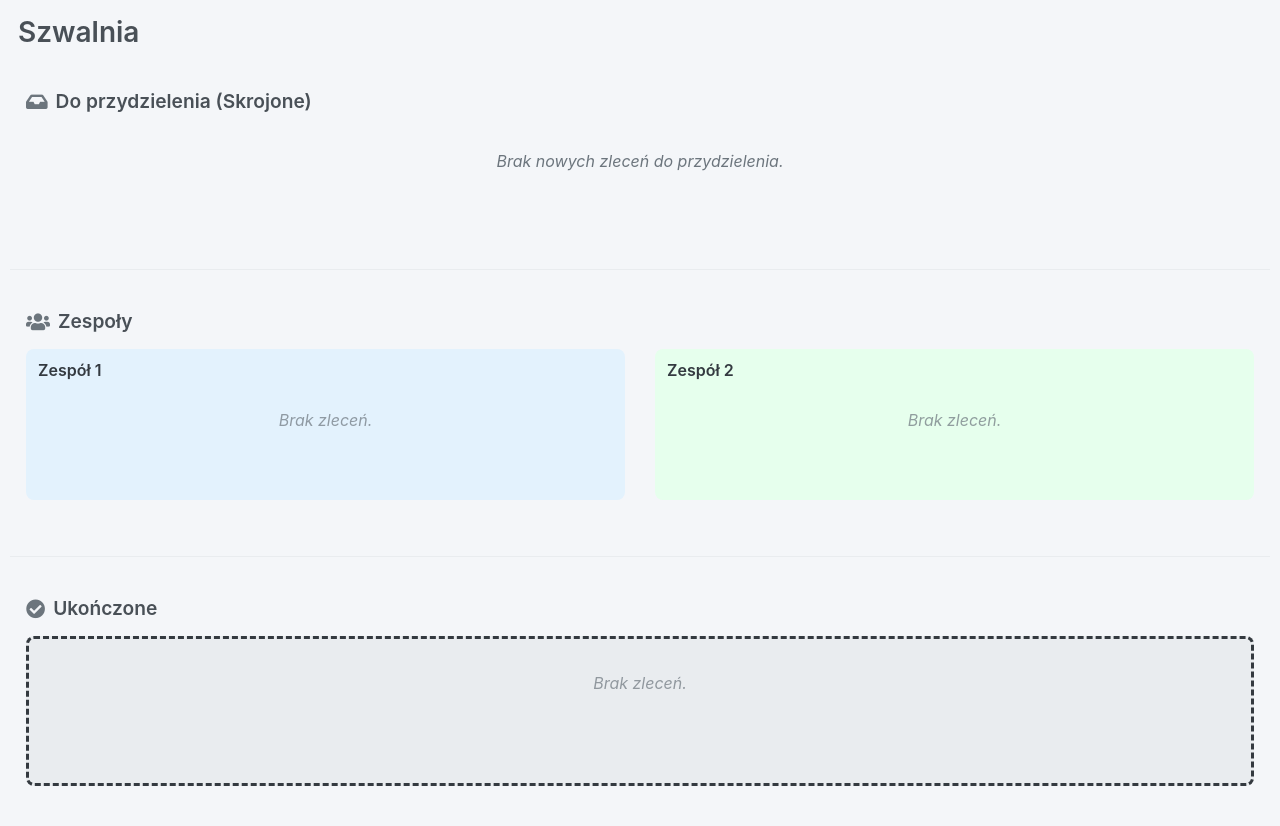
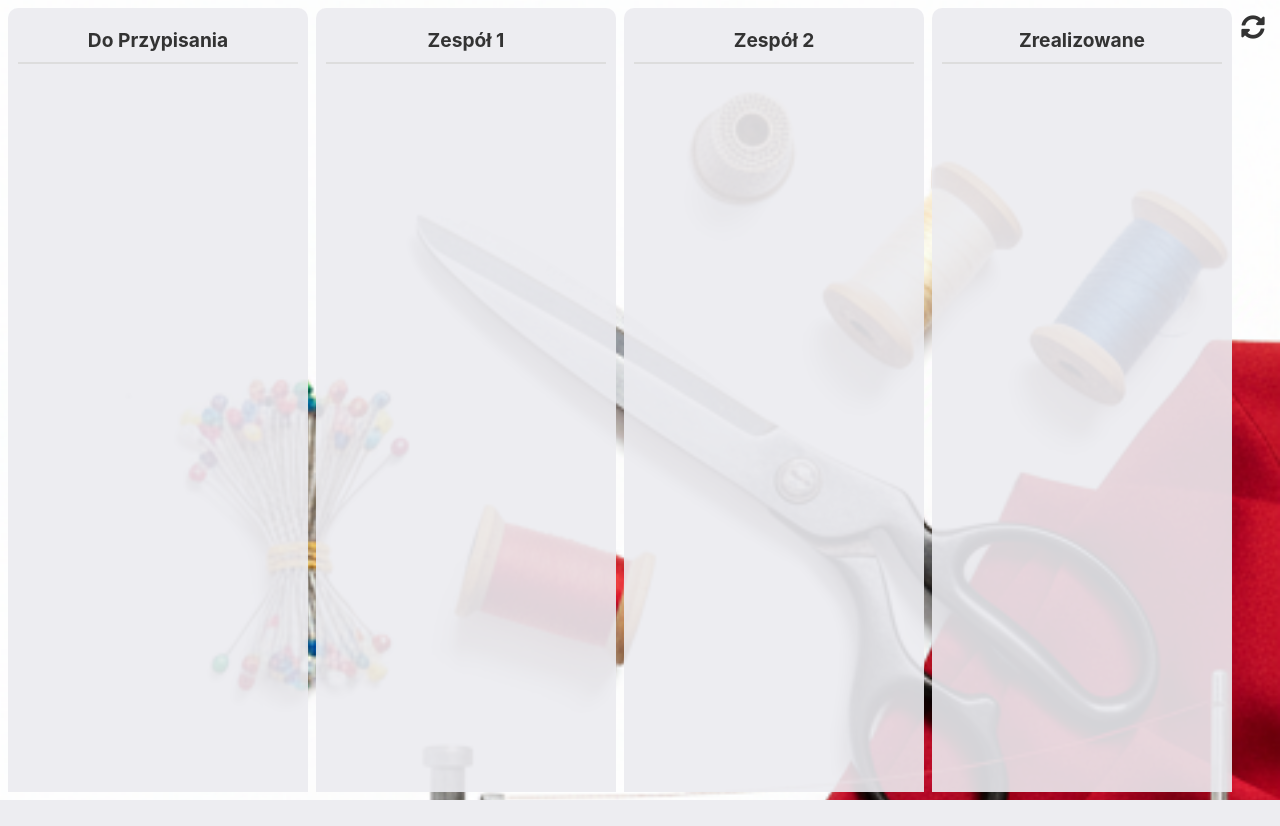
Before and after one commit to mbyrski-hub/projekt_szwalnia, a Python web app: template app/templates/szwalnia_mobile.html in a window 1280 px wide. After the commit the page ends 800 px from the top, so only its background shows below. Run offline with Jinja, Linux system fonts and the light colour scheme; the template is opened without the code that fills it, so the values that code supplies are empty; some libraries are stand-ins or nearby versions.

Commit message:
dodanie odswiezenia

```diff
--- a/app/templates/szwalnia_mobile.html
+++ b/app/templates/szwalnia_mobile.html
@@ -4,192 +4,258 @@
     <meta charset="UTF-8">
     <meta name="viewport" content="width=device-width, initial-scale=1.0, user-scalable=no">
     <title>Szwalnia</title>
+    <link rel="stylesheet" href="https://cdnjs.cloudflare.com/ajax/libs/font-awesome/5.15.3/css/all.min.css">
     <link rel="manifest" href="{{ url_for('static', filename='mobile_assets/manifest_szwalnia.json') }}">
-    <link rel="stylesheet" href="https://stackpath.bootstrapcdn.com/bootstrap/4.5.2/css/bootstrap.min.css">
-    <link rel="stylesheet" href="https://cdnjs.cloudflare.com/ajax/libs/font-awesome/5.15.3/css/all.min.css">
-    <script src="https://cdn.jsdelivr.net/npm/sortablejs@latest/Sortable.min.js"></script>
+    <link rel="apple-touch-icon" href="{{ url_for('static', filename='mobile_assets/icon_szwalnia_192.png') }}">
+    <style>
+        body {
+            font-family: -apple-system, BlinkMacSystemFont, "Segoe UI", Roboto, Helvetica, Arial, sans-serif;
+            margin: 0;
+            padding: 8px;
+            background-color: #f4f4f8;
+            background-image: url("{{ url_for('static', filename='images/bg_szwalnia.png') }}");
+            background-size: cover;
+            overscroll-behavior: contain;
+            user-select: none;
+            -webkit-user-select: none;
+        }
+        .container {
+            display: flex;
+            gap: 8px;
+            height: calc(100vh - 16px);
+            overflow-x: auto;
+        }
+        .column {
+            background-color: rgba(235, 235, 240, 0.9);
+            border-radius: 10px;
+            padding: 10px;
+            min-width: 280px;
+            height: 100%;
+            display: flex;
+            flex-direction: column;
+            overflow-y: auto;
+        }
+        .column-header {
+            padding: 10px;
+            font-weight: bold;
+            font-size: 1.2em;
+            color: #333;
+            text-align: center;
+            border-bottom: 2px solid #ddd;
+            margin-bottom: 10px;
+        }
+        .item {
+            background-color: #ffffff;
+            border-radius: 8px;
+            padding: 12px;
+            margin-bottom: 8px;
+            box-shadow: 0 1px 3px rgba(0,0,0,0.1);
+            cursor: grab;
+            touch-action: none;
+        }
+        .item.dragging { opacity: 0.5; }
+        .item.completed-part { border-left: 5px solid #4CAF50; }
+        .item-code { font-weight: bold; font-size: 1.1em; }
+        .item-client { color: #555; font-size: 0.9em; }
 
-    <style>
-        body { font-family: -apple-system, BlinkMacSystemFont, "Segoe UI", Roboto, "Helvetica Neue", Arial, sans-serif; background-color: #f4f6f9; color: #343a40; }
-        .container-fluid { padding-left: 10px; padding-right: 10px; }
-        h3, h4 { font-weight: 600; color: #495057; }
-        h3 { margin-bottom: 1.5rem; }
-        h4 { font-size: 1.2rem; margin-bottom: 1rem; display: flex; align-items: center; }
-        h4 i { margin-right: 8px; color: #6c757d; }
-        h5 { font-size: 1rem; font-weight: 600; margin-bottom: 0.5rem; }
-        hr { border-top: 1px solid #e9ecef; margin: 1.5rem 0; }
-        .kanban-section { padding: 1rem; margin-bottom: 1.5rem; }
+        /* IKONA ODŚWIEŻANIA */
+        #refresh-btn {
+            position: fixed;
+            top: 15px;
+            right: 15px;
+            font-size: 24px;
+            color: #333;
+            cursor: pointer;
+            z-index: 1000;
+        }
 
-        .team-column { border-radius: 8px; padding: 0.75rem; min-height: 150px; }
-        .kanban-cards { min-height: 100px; }
-
-        .kanban-card {
-            background-color: #fff;
-            border: 1px solid #ced4da;
-            border-radius: 6px;
-            padding: 0.75rem;
-            margin-bottom: 0.75rem;
-            box-shadow: 0 1px 3px rgba(0,0,0,0.08);
-            cursor: grab;
-            position: relative;
+        /* NOWY SYSTEM POWIADOMIEŃ */
+        #notification-container {
+            position: fixed;
+            top: 0;
+            left: 50%;
+            transform: translateX(-50%);
+            z-index: 2000;
+            width: 90%;
+            max-width: 500px;
+            padding-top: 10px;
         }
-        .kanban-card-title { font-weight: 700; color: #343a40; font-size: 0.95rem; }
-        .kanban-card-client { font-size: 0.85rem; color: #6c757d; }
-        .kanban-card-split { position: absolute; top: 8px; right: 8px; color: #007bff; }
-
-        #unassigned.kanban-cards:empty::after { content: "Brak nowych zleceń do przydzielenia."; display: block; text-align: center; padding: 20px; color: #6c757d; font-style: italic; }
-        .team-column .kanban-cards:empty::after { content: "Brak zleceń."; display: block; text-align: center; padding: 20px; color: #6c757d; font-style: italic; opacity: 0.7; }
-
-        /* Kolory dla zespołów i ukończonych */
-        #zespol-1-col .team-column { background-color: #e3f2fd; }
-        #zespol-2-col .team-column { background-color: #e6ffed; }
-        #zrealizowane-col .team-column { background-color: #e9ecef; border-style: dashed; }
+        .notification {
+            padding: 12px 15px;
+            border-radius: 8px;
+            color: #fff;
+            margin-bottom: 10px;
+            text-align: center;
+            box-shadow: 0 2px 10px rgba(0,0,0,0.2);
+            opacity: 0;
+            transform: translateY(-20px);
+            animation: fadeInDown 0.5s forwards;
+        }
+        .notification.success { background-color: #4CAF50; }
+        .notification.error { background-color: #F44336; }
+        .notification.info { background-color: #2196F3; }
+        @keyframes fadeInDown {
+            to {
+                opacity: 1;
+                transform: translateY(0);
+            }
+        }
     </style>
 </head>
 <body>
-<div class="container-fluid pt-3">
-    <h3 class="px-2">Szwalnia</h3>
 
-    <div class="kanban-section">
-        <h4><i class="fas fa-inbox"></i> Do przydzielenia (Skrojone)</h4>
-        <div class="kanban-cards" id="unassigned"></div>
+    <div id="notification-container"></div>
+    <i id="refresh-btn" class="fas fa-sync-alt" onclick="location.reload();"></i>
+
+    <div class="container">
+        <div class="column" id="unassigned" data-team-id="unassigned">
+            <div class="column-header">Do Przypisania</div>
         </div>
-    <hr>
-
-    <div class="kanban-section">
-        <h4><i class="fas fa-users"></i> Zespoły</h4>
-        <div class="row">
-            <div class="col-6 mb-3" id="zespol-1-col">
-                <div class="team-column">
-                    <h5>Zespół 1</h5>
-                    <div class="kanban-cards" id="zespol-1"></div>
+        <div class="column" id="zespol-1" data-team-id="zespol-1">
+            <div class="column-header">Zespół 1</div>
         </div>
+        <div class="column" id="zespol-2" data-team-id="zespol-2">
+            <div class="column-header">Zespół 2</div>
         </div>
-            <div class="col-6 mb-3" id="zespol-2-col">
-                <div class="team-column">
-                    <h5>Zespół 2</h5>
-                    <div class="kanban-cards" id="zespol-2"></div>
-                </div>
-            </div>
-        </div>
-    </div>
-    <hr>
-
-    <div class="kanban-section">
-        <h4><i class="fas fa-check-circle"></i> Ukończone</h4>
-        <div id="zrealizowane-col">
-            <div class="team-column">
-                <div class="kanban-cards" id="zrealizowane"></div>
-            </div>
-        </div>
+        <div class="column" id="zrealizowane" data-team-id="zrealizowane">
+            <div class="column-header">Zrealizowane</div>
         </div>
     </div>
 
     <script>
-document.addEventListener('DOMContentLoaded', function() {
-    let longPressTimer;
-    const longPressDuration = 500;
+        const notificationContainer = document.getElementById('notification-container');
 
-    function handleLongPress(orderId, currentTeam) {
-        if (currentTeam !== 'OBA') {
-            if (confirm(`Czy chcesz przypisać to zlecenie do OBU zespołów?`)) {
-                assignTeam(orderId, 'OBA');
-            }
-        }
+        // NOWA FUNKCJA DO POWIADOMIEŃ
+        function showNotification(message, type = 'success') {
+            const notif = document.createElement('div');
+            notif.className = `notification ${type}`;
+            notif.textContent = message;
+            notificationContainer.appendChild(notif);
+
+            setTimeout(() => {
+                notif.remove();
+            }, 4000);
         }
 
-    function assignTeam(orderId, team) {
-        fetch(`/api/order/${orderId}/assign_team`, {
-            method: 'POST',
-            headers: { 'Content-Type': 'application/json' },
-            body: JSON.stringify({ team: team })
-        })
-        .then(response => response.json())
-        .then(data => {
-            console.log('Success (assignTeam):', data);
-            fetchAndRenderOrders();
-        })
-        .catch((error) => console.error('Error:', error));
+        function createOrderElement(order) {
+            const item = document.createElement('div');
+            item.className = 'item';
+            item.dataset.orderId = order.id;
+            item.dataset.assignedTeam = order.assigned_team || 'unassigned';
+            item.draggable = true;
+
+            item.innerHTML = `<div class="item-code">${order.order_code}</div><div class="item-client">${order.client_name}</div>`;
+
+            // Oznaczanie częściowo wykonanych zleceń
+            if (order.assigned_team === 'OBA') {
+                if (order.team1_completed) item.innerHTML += '<small>✅ Zespół 1 skończył</small>';
+                if (order.team2_completed) item.innerHTML += '<small>✅ Zespół 2 skończył</small>';
+            }
+            return item;
         }
 
-    function createCard(order, targetColumn) {
-        const card = document.createElement('div');
-        card.className = 'kanban-card';
-        card.dataset.orderId = order.id;
-
-        let splitIcon = '';
-        if (order.assigned_team === 'OBA') {
-            splitIcon = `<i class="fas fa-users kanban-card-split" title="Zlecenie podzielone"></i>`;
-        }
-
-        card.innerHTML = `
-            <div class="kanban-card-title">${order.order_code}</div>
-            <div class="kanban-card-client">${order.client_name}</div>
-            ${splitIcon}
-        `;
-
-        // Logika długiego przytrzymania
-        card.addEventListener('mousedown', () => longPressTimer = setTimeout(() => handleLongPress(order.id, order.assigned_team), longPressDuration));
-        card.addEventListener('mouseup', () => clearTimeout(longPressTimer));
-        card.addEventListener('mouseleave', () => clearTimeout(longPressTimer));
-        card.addEventListener('touchstart', () => longPressTimer = setTimeout(() => handleLongPress(order.id, order.assigned_team), longPressDuration));
-        card.addEventListener('touchend', () => clearTimeout(longPressTimer));
-
-        targetColumn.appendChild(card);
-    }
-
-    function fetchAndRenderOrders() {
+        function loadOrders() {
             fetch('/api/szwalnia/orders')
                 .then(response => response.json())
                 .then(orders => {
-                document.querySelectorAll('.kanban-cards').forEach(col => col.innerHTML = '');
+                    document.querySelectorAll('.column').forEach(c => c.innerHTML = `<div class="column-header">${c.querySelector('.column-header').textContent}</div>`);
                     orders.forEach(order => {
-                    if ((order.assigned_team === 'zespol-1' || order.assigned_team === 'OBA') && !order.team1_completed) {
-                        createCard(order, document.getElementById('zespol-1'));
+                        const item = createOrderElement(order);
+                        if (order.assigned_team === 'OBA') {
+                            if (!order.team1_completed) document.getElementById('zespol-1').appendChild(item.cloneNode(true));
+                            if (!order.team2_completed) document.getElementById('zespol-2').appendChild(item);
+                        } else {
+                            const targetColumnId = order.assigned_team || 'unassigned';
+                            document.getElementById(targetColumnId).appendChild(item);
                         }
-                    if ((order.assigned_team === 'zespol-2' || order.assigned_team === 'OBA') && !order.team2_completed) {
-                        createCard(order, document.getElementById('zespol-2'));
+                    });
+                    setupDragAndDrop();
+                })
+                .catch(error => {
+                    console.error('Error loading orders:', error);
+                    showNotification('Błąd ładowania zleceń. Sprawdź połączenie.', 'error');
+                });
         }
-                    if (!order.assigned_team) {
-                        createCard(order, document.getElementById('unassigned'));
+
+        function handleDrop(draggedItem, toColumn) {
+            const orderId = draggedItem.dataset.orderId;
+            const originalAssignedTeam = draggedItem.dataset.assignedTeam;
+            const fromColumn = document.getElementById(originalAssignedTeam);
+
+            const newTeamId = toColumn.dataset.teamId;
+            const isFinishing = newTeamId === 'zrealizowane';
+            const action = isFinishing ? 'complete' : 'assign_team';
+            const url = `/api/order/${orderId}/${action}`;
+
+            const body = isFinishing
+                ? { completed_by: fromColumn.dataset.teamId }
+                : { team: newTeamId === 'unassigned' ? null : newTeamId };
+
+            // Optymistyczne UI: usuwamy od razu
+            if(isFinishing) draggedItem.remove();
+
+            fetch(url, {
+                method: 'POST',
+                headers: {'Content-Type': 'application/json'},
+                body: JSON.stringify(body)
+            })
+            .then(res => res.json())
+            .then(data => {
+                if (!data.success) {
+                    showNotification('Błąd serwera. Odśwież stronę.', 'error');
+                    loadOrders(); // Odświeżamy dane w razie błędu
+                } else {
+                    showNotification(data.message || (isFinishing ? 'Zlecenie ukończone!' : 'Zlecenie przypisane!'), 'success');
+                    // Jeśli zlecenie jest podzielone i zostało ukończone, nie odświeżamy od razu,
+                    // aby druga część zlecenia pozostała w swojej kolumnie.
+                    if (originalAssignedTeam !== 'OBA' || !isFinishing) {
+                         loadOrders();
+                    }
+                }
+            })
+            .catch(err => {
+                showNotification('Błąd połączenia. Spróbuj ponownie.', 'error');
+                loadOrders(); // Odświeżamy dane w razie błędu
+            });
+        }
+
+        function setupDragAndDrop() {
+            const items = document.querySelectorAll('.item');
+            const columns = document.querySelectorAll('.column');
+            let draggedItem = null;
+
+            items.forEach(item => {
+                item.addEventListener('dragstart', () => {
+                    draggedItem = item;
+                    setTimeout(() => item.classList.add('dragging'), 0);
+                });
+                item.addEventListener('dragend', () => {
+                    if(draggedItem) draggedItem.classList.remove('dragging');
+                    draggedItem = null;
+                });
+            });
+
+            columns.forEach(column => {
+                column.addEventListener('dragover', e => e.preventDefault());
+                column.addEventListener('drop', e => {
+                    e.preventDefault();
+                    if (!draggedItem) return;
+
+                    const fromColumnId = draggedItem.parentElement.id;
+                    const toColumn = e.currentTarget;
+
+                    if (fromColumnId !== toColumn.id) {
+                        if (toColumn.id === 'zrealizowane') {
+                             handleDrop(draggedItem, toColumn);
+                        } else {
+                            toColumn.appendChild(draggedItem);
+                            handleDrop(draggedItem, toColumn);
+                        }
                     }
                 });
             });
         }
-
-    // Inicjalizacja Drag-and-Drop
-    ['unassigned', 'zespol-1', 'zespol-2', 'zrealizowane'].forEach(zoneId => {
-        const columnEl = document.getElementById(zoneId);
-        if (!columnEl) return;
-        new Sortable(columnEl, {
-            group: 'szwalnia',
-            animation: 150,
-            onEnd: function (evt) {
-                const orderId = evt.item.dataset.id;
-                const newZoneId = evt.to.id;
-                const sourceZoneId = evt.from.id;
-
-                if (newZoneId === 'zrealizowane') {
-                    if (confirm('Oznaczyć jako zrealizowane?')) {
-                        fetch(`/api/order/${orderId}/complete`, {
-                            method: 'POST',
-                            headers: { 'Content-Type': 'application/json' },
-                            body: JSON.stringify({ completed_by: sourceZoneId })
-                        }).then(() => fetchAndRenderOrders());
-                    } else {
-                        // Anuluj przeciągnięcie, jeśli użytkownik kliknie "Anuluj"
-                        evt.from.appendChild(evt.item);
-                    }
-                } else {
-                    const teamToSend = newZoneId === 'unassigned' ? null : newZoneId;
-                    assignTeam(orderId, teamToSend);
-                }
-            }
-        });
-    });
-
-    fetchAndRenderOrders();
-});
+        document.addEventListener('DOMContentLoaded', loadOrders);
     </script>
 </body>
 </html>
```
Also changed, not shown: app/templates/krojownia_mobile.html (+180 -130 lines). Lines whose indentation alone changed are shown as unchanged.
